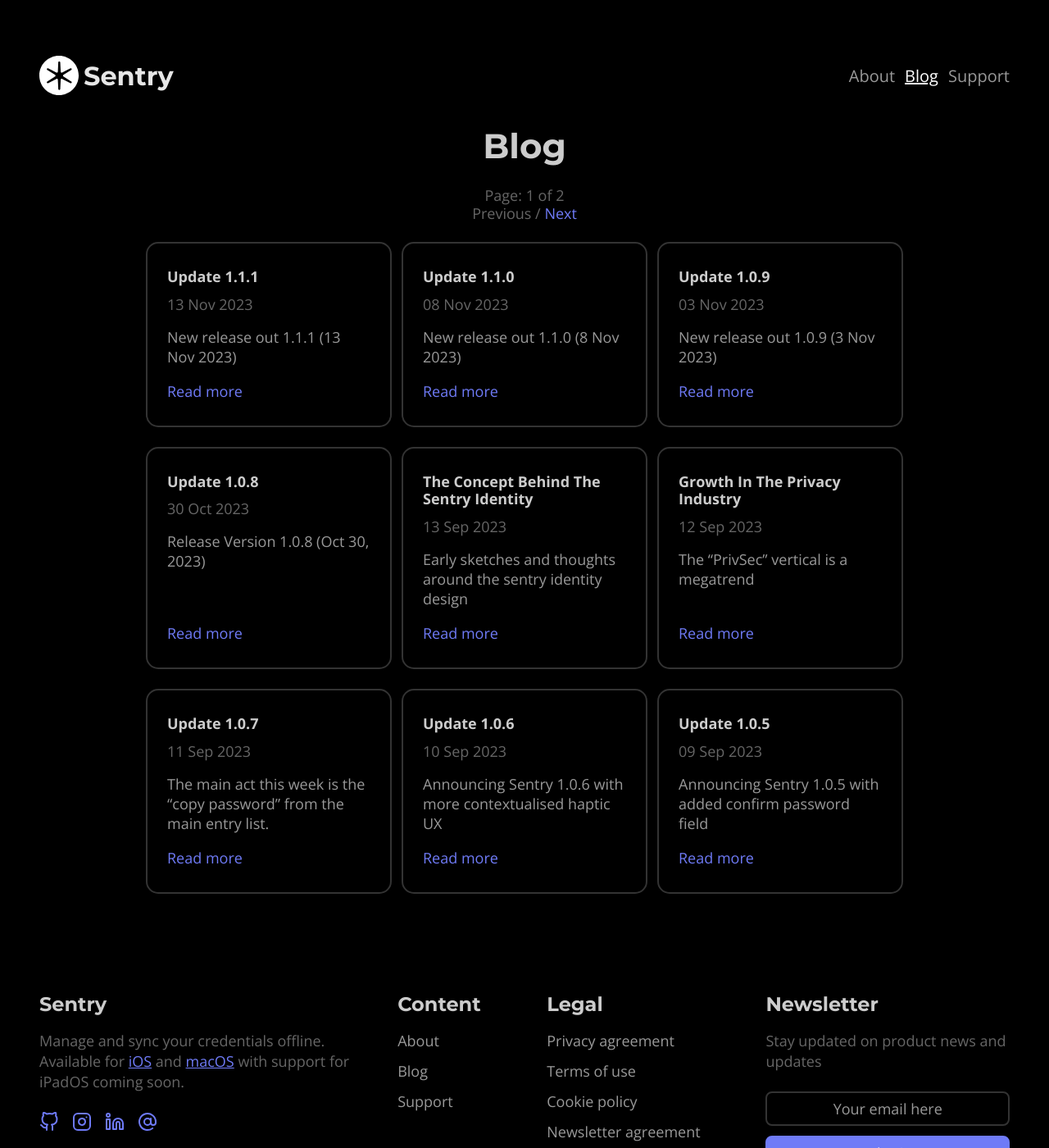
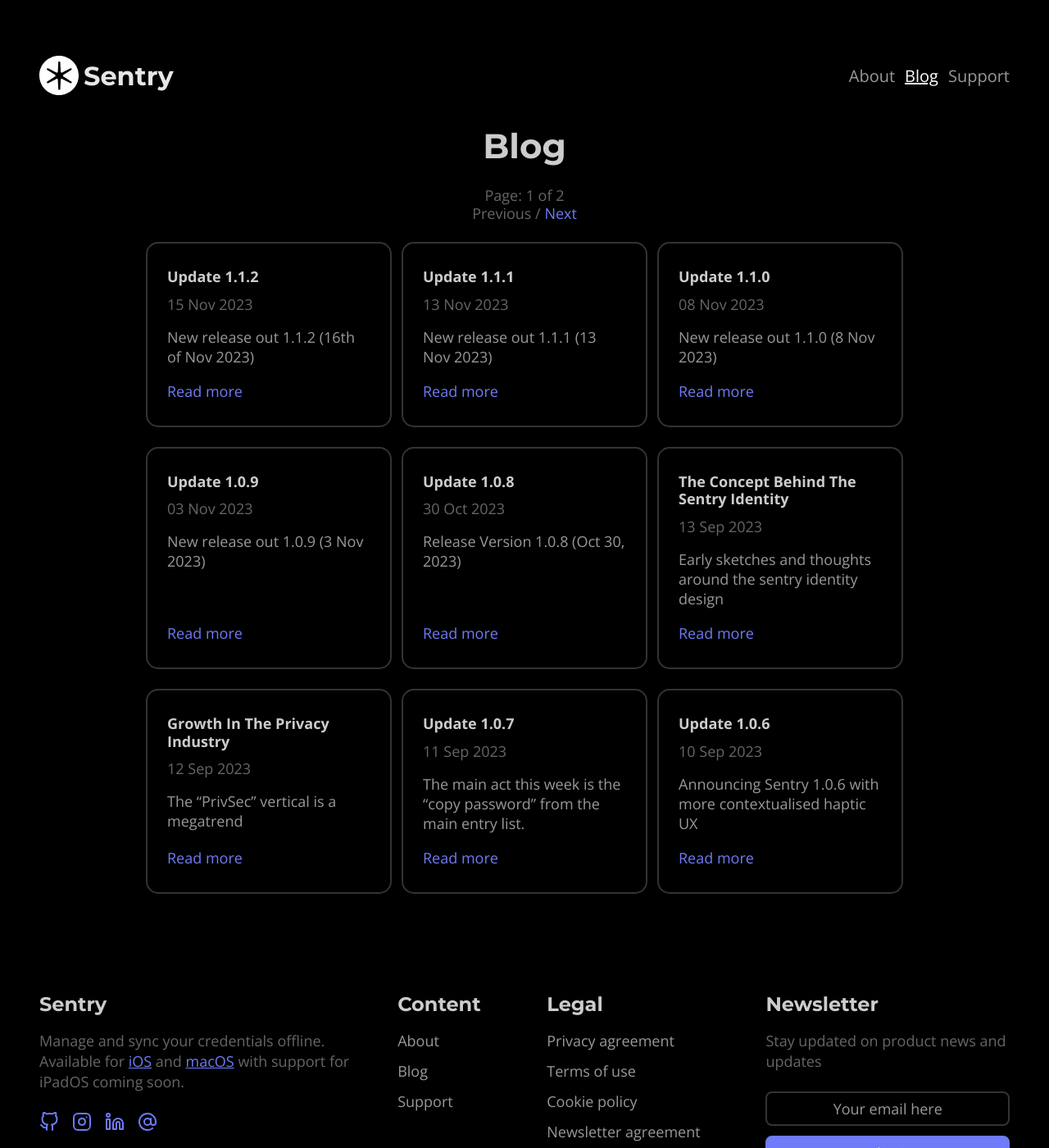
Before and after one commit to sentryco/sentryco.github.io, a Jekyll site: the page built from blog/index.html, in a window 1280 px wide and 1400 px high. Shown: the whole window at 82% size. Built offline with Jekyll 4.4.1, drawn with Linux system fonts in a browser that asks for light colours; the list of posts is cut into pages by our own code.

```diff
--- a/_data/download.yml
+++ b/_data/download.yml
@@ -8,7 +8,7 @@
   context: Publicly available on TestFlight
   list:
     ## FIX: somehow get this from general.yml?
-    - title: Version 1.1.1 <a href="/blog/">change-log</a> ## Pull version number from .yml
+    - title: Version 1.1.2 <a href="/blog/">change-log</a> ## Pull version number from .yml
     - title: <a href="/support/#7mlp">Zero third-party SDK's</a>
     - title: <a href="/support/#XsYY">Dedicated native application</a>
     ##- title: Tiny app size ~27MB
@@ -24,7 +24,7 @@
   context: Publicly available on TestFlight
   list:
     ## FIX: somehow get this from general.yml?
-    - title: Version 1.1.1 <a href="/blog/">change-log</a> ## Pull version number from .yml
+    - title: Version 1.1.2 <a href="/blog/">change-log</a> ## Pull version number from .yml
     - title: <a href="/support/#7mlp">Zero third-party SDK's</a>
     - title: <a href="/support/#XsYY">Dedicated native application</a>
     ##- title: Tiny app size ~26MB
@@ -40,7 +40,7 @@
   context: In development
   list:
     ## FIX: somehow get this from general.yml?
-    - title: Version 1.1.1 <a href="/blog/">change-log</a> ## Pull version number from .yml
+    - title: Version 1.1.2 <a href="/blog/">change-log</a> ## Pull version number from .yml
     - title: <a href="/support/#7mlp">Zero third-party SDK's</a>
     - title: <a href="/support/#XsYY">Dedicated native application</a>
     ##- title: Tiny app size ~27MB
--- a/_data/general.yml
+++ b/_data/general.yml
@@ -1,5 +1,5 @@
 ## General data model
-version-universal: "1"
+version-universal: "1.1.2" ## The top download button uses this value
 ##version-ios: "1.0.6"
 ##version-macos: "1.0.6"
 ##version-ipad: "1.0.6"
--- /dev/null
+++ b/_posts/2023-11-15-update-1.1.2.md
@@ -0,0 +1,14 @@
+New release out 1.1.2 (16th of Nov 2023)<!--more-->
+
+### What's new:
+- Added Security Audit feature (iOS)
+
+### Improvements:
+- Minor internal stability improvements (iOS)
+
+### Fixes:
+- Corrected export count to not include tombstone entries (iOS)
+
+<img alt="img" src="/assets/images/blog/112.png" onload="this.width*=0.25">
+
+For suggestions and feedback visit [https://sentry.co](https://sentry.co)
```
Also changed, not shown: assets/images/blog/112.png (added).
